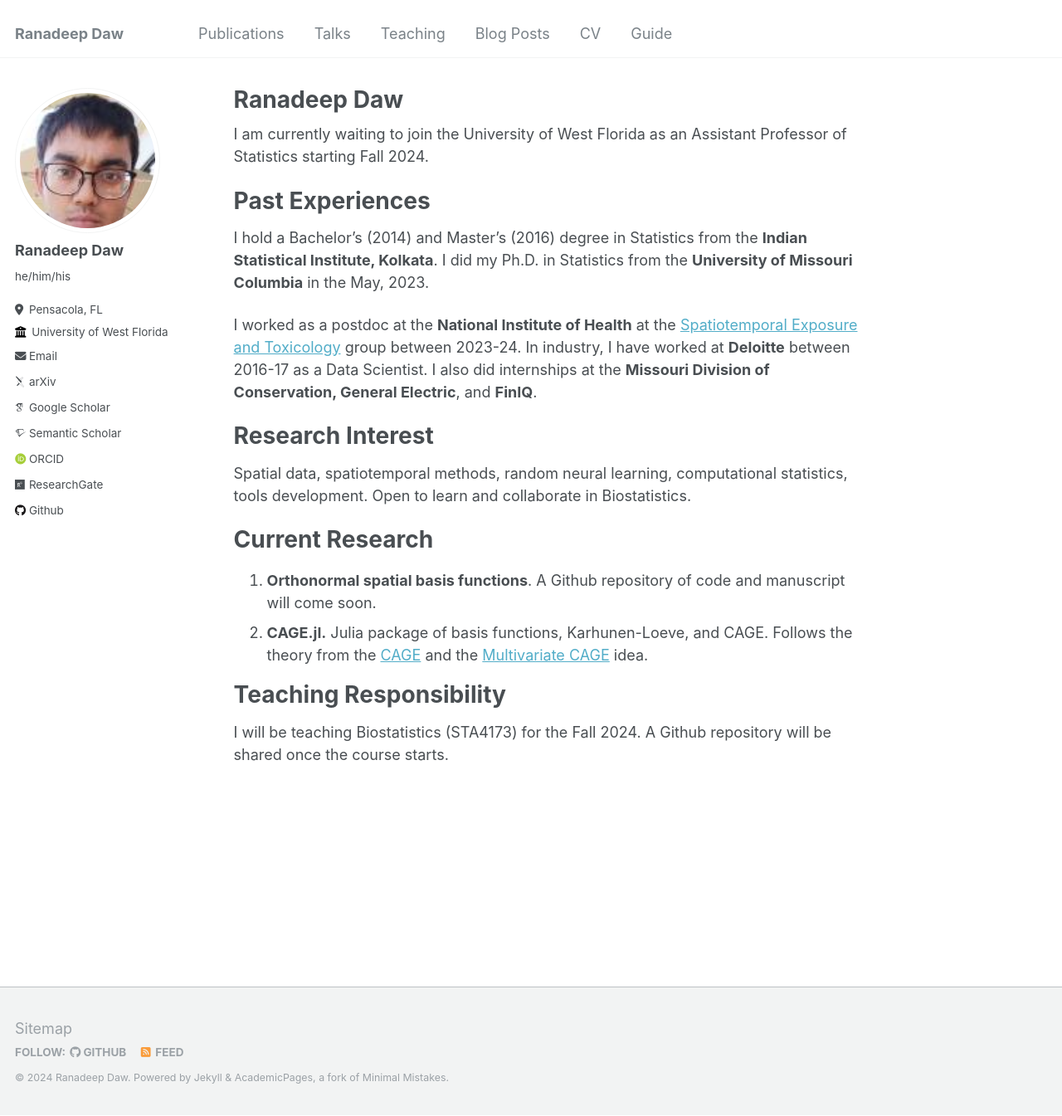
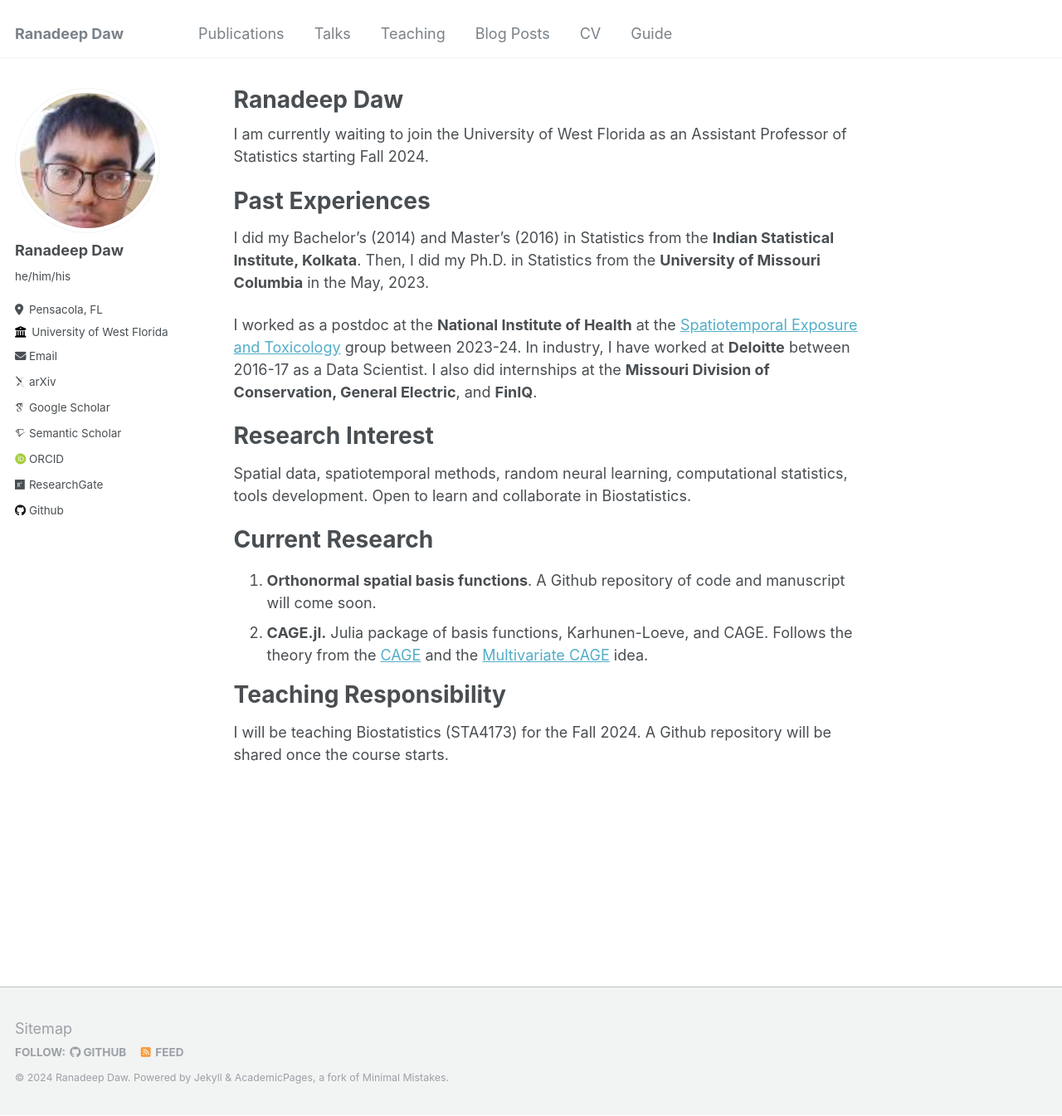
Before and after one commit to dawranadeep/dawranadeep.github.io, a Jekyll site: the page built from _pages/about.md, in a window 1280 px wide and 1345 px high. Shown: the whole window at 83% size. Built offline with Jekyll 4.4.1, drawn with Linux system fonts in a browser that asks for light colours; some web fonts are replaced.

Commit message:
Update about.md

```diff
--- a/_pages/about.md
+++ b/_pages/about.md
@@ -11,10 +11,9 @@ I am currently waiting to join the University of West Florida as an Assistant Pr
 
 Past Experiences
 ======
-I hold a Bachelor's (2014) and Master's (2016) degree in Statistics from the **Indian Statistical Institute, Kolkata**. I did my Ph.D. in Statistics from the **University of Missouri Columbia** in the May, 2023.
+I did my Bachelor's (2014) and Master's (2016) in Statistics from the **Indian Statistical Institute, Kolkata**. Then, I did my Ph.D. in Statistics from the **University of Missouri Columbia** in the May, 2023.
 
-I worked as a postdoc at the **National Institute
-of Health** at the [Spatiotemporal Exposure and Toxicology](https://niehs.github.io/SET/) group between 2023-24. In industry, I have worked at **Deloitte** between 2016-17 as a Data Scientist. I also did internships at the **Missouri Division of Conservation, General Electric**, and **FinIQ**.
+I worked as a postdoc at the **National Institute of Health** at the [Spatiotemporal Exposure and Toxicology](https://niehs.github.io/SET/) group between 2023-24. In industry, I have worked at **Deloitte** between 2016-17 as a Data Scientist. I also did internships at the **Missouri Division of Conservation, General Electric**, and **FinIQ**.
 
 
 Research Interest
```
